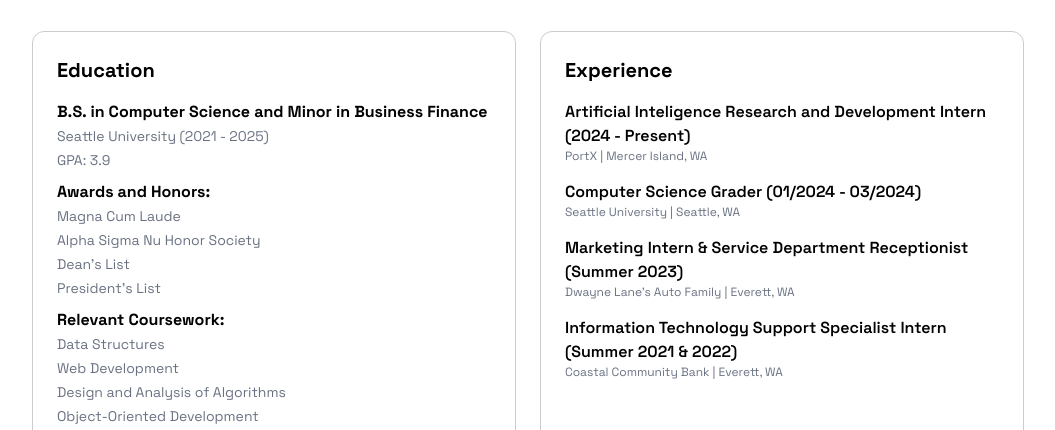
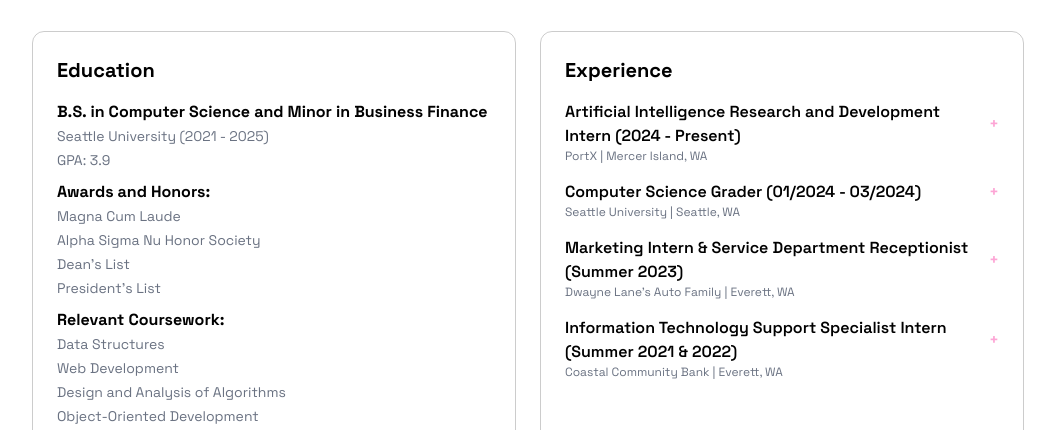
Before and after one commit to gracerlane/portfolio, a React (Vite) app: page / in a window 1280 px wide. Shown: the part 1315-1745 px from the top of the page, without its empty margins (112-1167 px from the left). Built offline with nearby package versions, Linux system fonts and the light colour scheme.

Commit message:
Update about

```diff
--- a/src/components/sections/About.jsx
+++ b/src/components/sections/About.jsx
@@ -1,4 +1,5 @@
 import { RevealOnScroll } from "../RevealOnScroll";
+import { useState, useEffect } from "react";
 
 export const About = () => {
   const frontendSkills = [
@@ -22,6 +23,35 @@ export const About = () => {
 		"Agile Methodologies",
 		"Scrum",
 		"Critical Thinking",
+	];
+
+	const [openJob, setOpenJob] = useState(null);
+
+	const toggleJob = (job) => {
+    setOpenJob(openJob === job ? null : job);
+  };
+
+	const experiences = [
+		{
+      title: "Artificial Intelligence Research and Development Intern (2024 - Present)",
+      company: "PortX | Mercer Island, WA",
+      description: "Conducted rigorous research to develop new company platform features that utilize modern artificial intelligence tools. Collaborated with cross-functional teams to integrate AI-driven solutions into existing workflows.",
+    },
+    {
+      title: "Computer Science Grader (01/2024 - 03/2024)",
+      company: "Seattle University | Seattle, WA",
+      description: "Assisted professors in grading programming assignments and providing constructive feedback to students. Managed grades for over 20 students.",
+    },
+    {
+      title: "Marketing Intern & Service Department Receptionist (Summer 2023)",
+      company: "Dwayne Lane’s Auto Family | Everett, WA",
+      description: "Created social media content and analyzed customer engagement data. Took on addiional responsibilities as a receptionist, including answering phones and assisting customers with inquiries.",
+    },
+    {
+      title: "Information Technology Support Specialist Intern (Summer 2021 & 2022)",
+      company: "Coastal Community Bank | Everett, WA",
+      description: "Provided technical support for employees, including troubleshooting hardware and software issues. Assisted in the setup and maintenance of computer systems and networks. Built over 100 laptops for new and current employees.",
+    },
   ];
 
   return (
@@ -118,57 +148,30 @@ export const About = () => {
               </ul>
             </div>
 						<div className="p-6 rounded-xl border-black/20 border hover:-translate-y-1 transition-all">
-              <h3 className="text-xl font-bold mb-4"> Experience </h3>
-              <div className="space-y-4 text-black-300">
-                <div>
-                  <h1 className="font-semibold ">
-                    {" "}
-                    Artificial Inteligence Research and Development Intern (2024 - Present)
-										{" "}
-                  </h1>
-									<h1 className="text-gray-500 text-xs">
-										PortX | Mercer Island, WA
-									</h1>
-                  <p>
-                    {/* Conducted rigorous research to develop new company platform features that utilizes modern aritificial intelligence tools. */}
+							<h3 className="text-xl font-bold mb-0">Experience</h3>
+							<div className="p-0">
+								{experiences.map((job, index) => (
+									<div key={index}>
+										<h4
+											className="font-semibold cursor-pointer flex justify-between items-center mt-4"
+											onClick={() => toggleJob(index)}
+										>
+											{job.title}
+											<span className="text-pink-300">{openJob === index ? "-" : "+"}</span>
+										</h4>
+										<h5 className="text-gray-500 text-xs mb-0">{job.company}</h5>
+
+										<div
+											className={`overflow-hidden transition-all duration-300 ease-in-out ${
+												openJob === index ? "max-h-40 opacity-100 py-2" : "max-h-0 opacity-0"
+											}`}
+										>
+											<p className="text-gray-600 bg-gray-100 p-2 rounded-lg text-xs">
+												{job.description}
 											</p>
 										</div>
-								<div>
-									<h4 className="font-semibold">
-										{" "}
-										Computer Science Grader (01/2024 - 03/2024)
-										{""}
-									</h4>
-									<h1 className="text-gray-500 text-xs">
-										Seattle University | Seattle, WA
-									</h1>
-									<p>
-                  </p>
 									</div>
-								<div>
-									<h4 className="font-semibold">
-										{" "}
-										Marketing Intern & Service Department Receptionist (Summer 2023)
-										{""}
-									</h4>
-									<h1 className="text-gray-500 text-xs">
-										Dwayne Lane’s Auto Family | Everett, WA
-									</h1>
-									<p>
-                  </p>
-                </div>
-								<div>
-									<h4 className="font-semibold">
-										{" "}
-										Information Technology Support Specialist Intern (Summer 2021 & 2022)
-										{""}
-									</h4>
-									<h1 className="text-gray-500 text-xs">
-										Coastal Community Bank |  Everett, WA
-									</h1>
-									<p>
-                  </p>
-                </div>
+								))}
 							</div>
 						</div>
 					</div>
```
Lines whose indentation alone changed are shown as unchanged.
